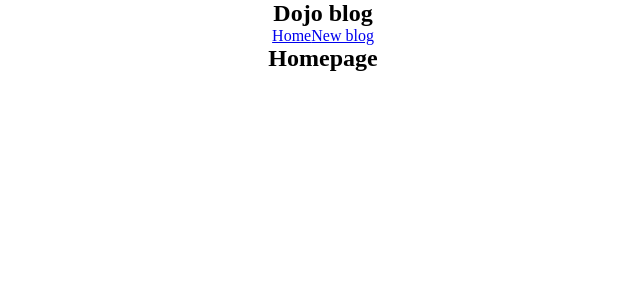
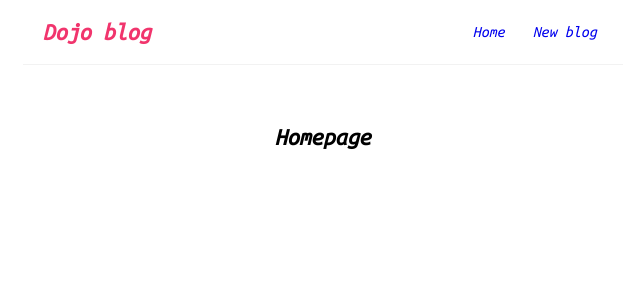
Before and after one commit to liezsm/react-course-by-netninja, a React (Create React App) app: page / in a window 1280 px wide. Shown: the top 300 px of the page, without its empty margins (317-957 px from the left). Built offline with nearby package versions, Linux system fonts and the light colour scheme.

Commit message:
Part: Adding styles

```diff
--- a/src/reactcourseNetNinja/index.css
+++ b/src/reactcourseNetNinja/index.css
@@ -1,3 +1,5 @@
+@import url("https://fonts.googleapis.com/css2?family=Ubuntu+Mono:ital@1&display=swap");
+
 *,
 *::after,
 *::before {
@@ -7,5 +9,39 @@
 }
 
 body {
+  font-family: "Ubuntu Mono", monospace;
   text-align: center;
 }
+
+.navbar {
+  padding: 20px;
+  display: flex;
+  align-items: center;
+  max-width: 600px;
+  margin: 0 auto;
+  border-bottom: 1px solid #f2f2f2;
+}
+
+.navbar h1 {
+  color: #f1356d;
+}
+
+.navbar .links {
+  margin-left: auto;
+}
+
+.navbar a {
+  margin-left: 16px;
+  text-decoration: none;
+  padding: 6px;
+}
+
+.navbar a:hover {
+  color: #f1356d;
+}
+
+.content {
+  max-width: 600px;
+  margin: 40px auto;
+  padding: 20px;
+}
```
